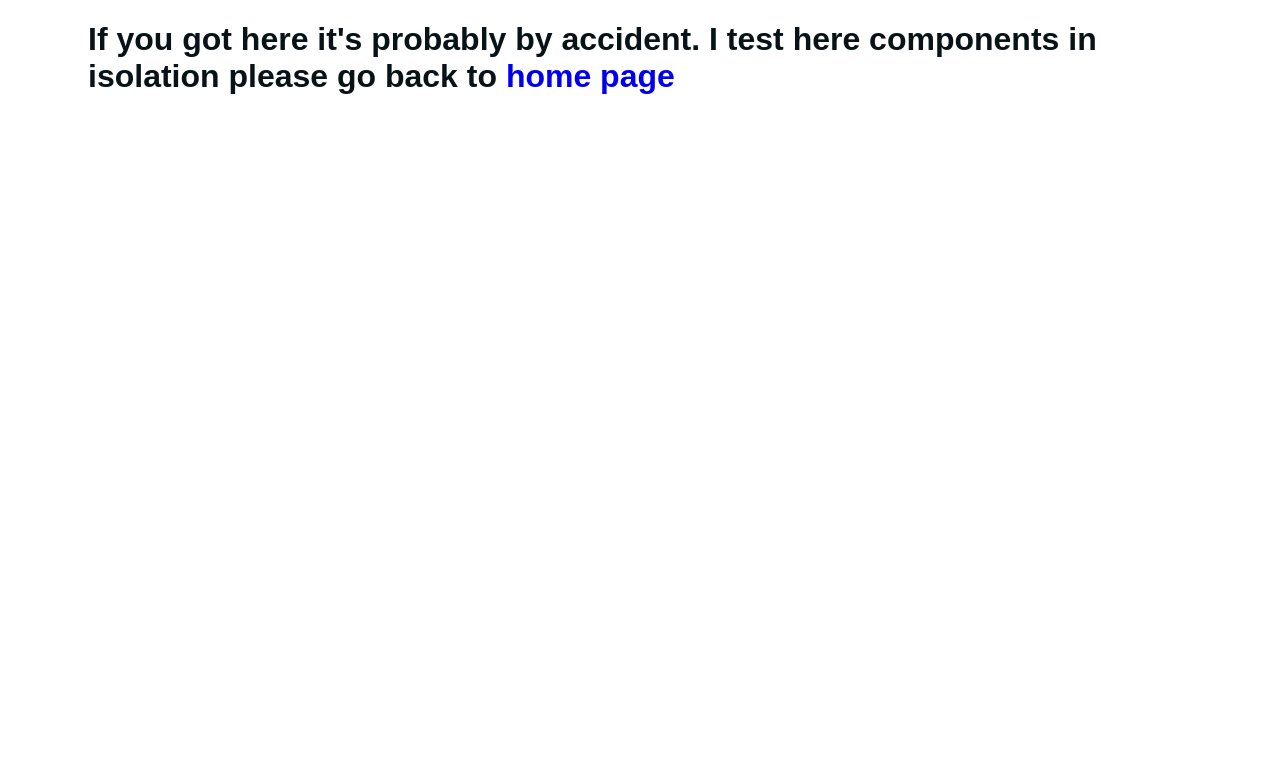
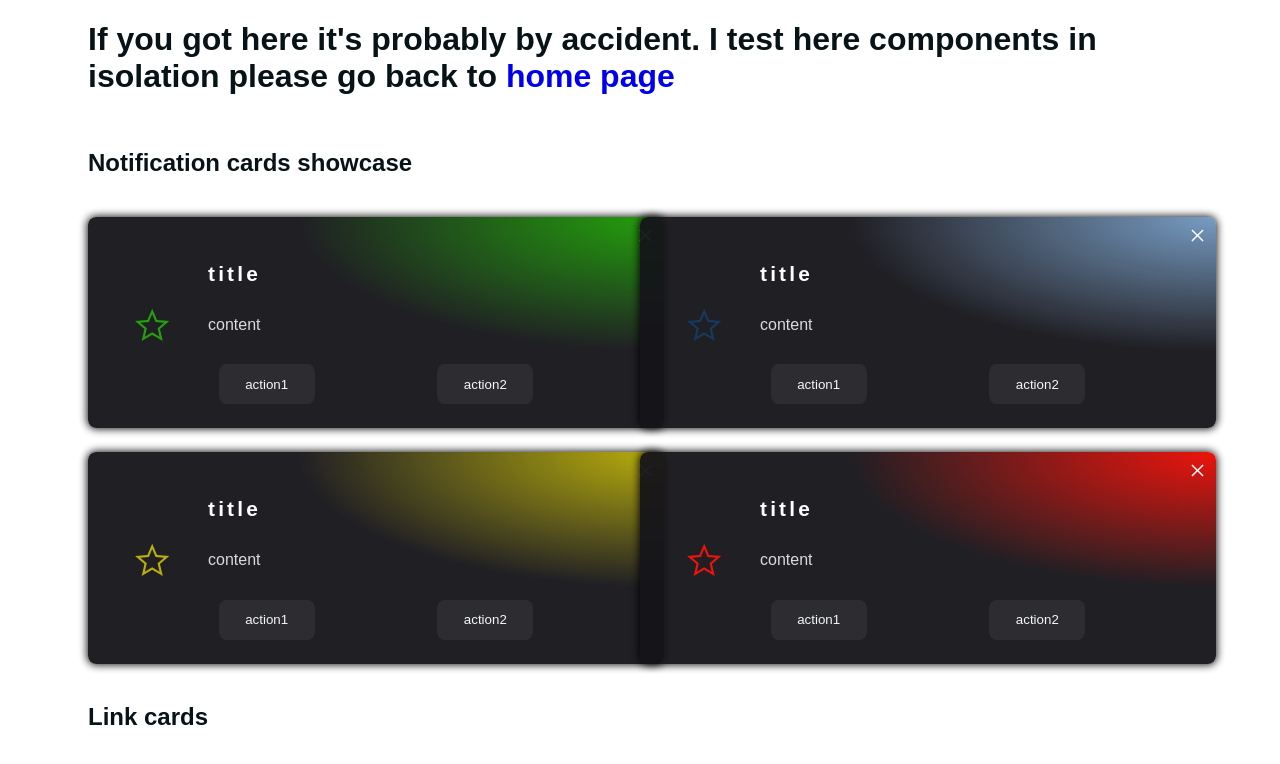
Before and after one commit to KacperekjhPrime/RacistMaster9000, a SvelteKit app: page /frontendtestroute in a window 1280 px wide. Shown: the top 764 px of the page. Built offline with nearby package versions, Linux system fonts and the light colour scheme.

Commit message:
Created notification card and made their showcase in /frontendtestroute

```diff
--- /dev/null
+++ b/src/lib/components/atoms/Card.ts
@@ -0,0 +1,4 @@
+export type CardAction = {
+  name: string;
+  action: () => void;
+};
--- a/src/lib/components/atoms/Card.svelte
+++ b/src/lib/components/atoms/NotificationCard.svelte
@@ -1,35 +1,55 @@
 <script lang="ts">
   import Icon from "./Icon.svelte";
+  import type { CardAction } from "./Card";
+  import Colors from "$lib/styles/colors";
+
+  let {
+    title,
+    contents,
+    buttonLeft,
+    buttonRight,
+    color,
+  }: {
+    title: string;
+    contents: string;
+    buttonLeft: CardAction;
+    buttonRight: CardAction;
+    color: keyof typeof Colors;
+  } = $props();
 </script>
 
-<div class="card">
+<div class={Colors[color].class + " card"}>
   <div class="cardHeader">
     <button><Icon size="100%" icon="close" fill="default"></Icon></button>
   </div>
   <div class="cardBody">
-    <h3 class="cardTitle">Title</h3>
-    <div class="cardIcon"><Icon size="70%" icon="star" fill="info"></Icon></div>
+    <h3 class="cardTitle">{title}</h3>
+    <div class="cardIcon">
+      <Icon size="70%" icon="star" fill={color}></Icon>
+    </div>
     <div class="cardText">
-      Your file is uploading right now. Just give us a second to finish your
-      upload.
+      {contents}
     </div>
     <div class="cardActions">
-      <div>s</div>
-      <div>b</div>
+      <button class="cardAction" onclick={buttonLeft.action}>
+        {buttonLeft.name}
+      </button>
+      <button class="cardAction" onclick={buttonRight.action}>
+        {buttonRight.name}
+      </button>
     </div>
   </div>
 </div>
 
 <style>
   .card {
-    aspect-ratio: 3/1;
-    width: 30rem;
-    height: fit-content;
+    aspect-ratio: 4/1;
+    width: 35rem;
     border-radius: var(--borderRadius);
     box-shadow: black 0px 0px 0.5rem 0.05rem;
     background: radial-gradient(
       ellipse at right top,
-      var(--info) 0%,
+      var(--color) 0%,
       var(--secondary) 45%,
       var(--secondary) 100%
     );
@@ -41,12 +61,23 @@
     color: var(--background);
     padding: 0.5rem;
   }
+  .card::before {
+    background: linear-gradient(
+        45deg,
+        var(--accent),
+        var(--accent),
+        var(--accent),
+        var(--accent),
+        var(--color)
+      )
+      border-box;
+  }
   .card:hover {
     opacity: 1;
   }
   .cardHeader {
     width: 100%;
-    height: 10%;
+    height: 15%;
     display: flex;
     justify-content: end;
   }
@@ -93,7 +124,18 @@
     display: flex;
     align-items: center;
     justify-content: space-evenly;
-    grid-column: 2;
+    grid-column: span 2;
     grid-row: 3;
   }
+
+  .cardAction {
+    border-radius: var(--borderRadius);
+    width: 6rem;
+    height: 2.5rem;
+    background-color: var(--accent);
+    transition: background-color 0.25s ease-in;
+  }
+  .cardAction:hover {
+    background-color: var(--color);
+  }
 </style>
--- a/src/routes/frontendtestroute/+page.svelte
+++ b/src/routes/frontendtestroute/+page.svelte
@@ -1,5 +1,7 @@
 <script lang="ts">
   import Button from "$lib/components/atoms/Button.svelte";
+  import TournamentTable from "$lib/components/organisms/tables/TournamentTable.svelte";
+  import NotificationCard from "$lib/components/atoms/NotificationCard.svelte";
   import type { PageProps } from "./$types";
 
   let { data }: PageProps = $props();
@@ -9,3 +11,52 @@
   If you got here it's probably by accident. I test here components in isolation
   please go back to <a href="/">home page</a>
 </h1>
+
+<h2>Notification cards showcase</h2>
+<div class="cards">
+  <NotificationCard
+    title="title"
+    contents="content"
+    buttonLeft={{ name: "action1", action: () => {} }}
+    buttonRight={{ name: "action2", action: () => {} }}
+    color="success"
+  ></NotificationCard>
+  <NotificationCard
+    title="title"
+    contents="content"
+    buttonLeft={{ name: "action1", action: () => {} }}
+    buttonRight={{ name: "action2", action: () => {} }}
+    color="info"
+  ></NotificationCard><NotificationCard
+    title="title"
+    contents="content"
+    buttonLeft={{ name: "action1", action: () => {} }}
+    buttonRight={{ name: "action2", action: () => {} }}
+    color="warning"
+  ></NotificationCard><NotificationCard
+    title="title"
+    contents="content"
+    buttonLeft={{ name: "action1", action: () => {} }}
+    buttonRight={{ name: "action2", action: () => {} }}
+    color="error"
+  ></NotificationCard>
+</div>
+
+<h2>Link cards</h2>
+
+<style>
+  .cards {
+    width: 100%;
+    height: fit-content;
+    display: grid;
+    grid-template-columns: 50% 50%;
+    grid-template-rows: 50% 50%;
+    row-gap: 1rem;
+    justify-content: center;
+    align-items: center;
+  }
+  h2{
+    padding-top: 2rem;
+    padding-bottom: 1rem;
+  }
+</style>
```
